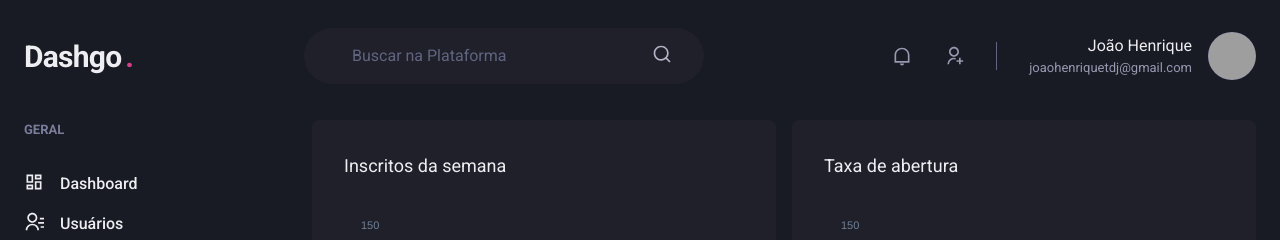
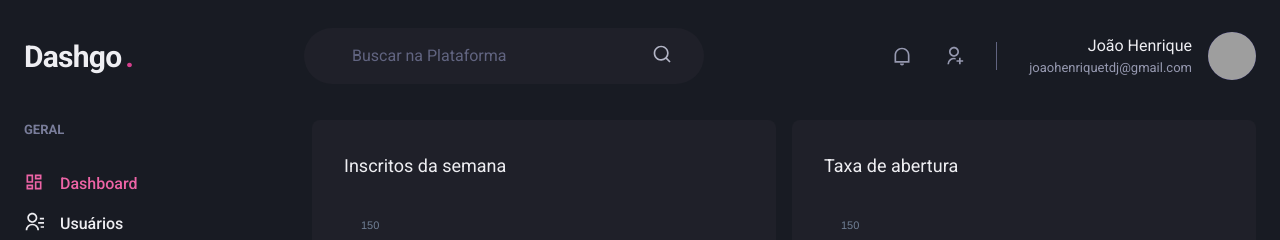
Before and after one commit to joaoh4547/dashgo, a Next.js app: page /dashboard in a window 1280 px wide. Shown: the top 240 px of the page. Built offline with nearby package versions, Linux system fonts and the light colour scheme; grey boxes are pictures that could not be loaded.

Commit message:
add ActiveLink component

```diff
--- /dev/null
+++ b/src/components/ActiveLink.tsx
@@ -0,0 +1,37 @@
+import Link, { LinkProps } from "next/link";
+import { useRouter } from "next/router";
+import { cloneElement, ReactElement } from "react";
+
+interface ActiveLinkProps extends LinkProps {
+    children: ReactElement;
+    shouldMatchExactHref?: boolean;
+}
+
+export function ActiveLink({
+    children,
+    shouldMatchExactHref = false,
+    ...rest
+}: ActiveLinkProps) {
+    const { asPath } = useRouter();
+
+    let isActive = false;
+
+    if (shouldMatchExactHref && (asPath === rest.href || asPath === rest.as)) {
+        isActive = true;
+    }
+
+    if (
+        !shouldMatchExactHref &&
+        (asPath.startsWith(String(rest.href)) ||
+            asPath.startsWith(String(rest.as)))
+    ) {
+        isActive = true;
+    }
+    return (
+        <Link {...rest}>
+            {cloneElement(children, {
+                color: isActive ? "pink.400" : "gray.50",
+            })}
+        </Link>
+    );
+}
--- a/src/components/Sidebar/NavLink.tsx
+++ b/src/components/Sidebar/NavLink.tsx
@@ -4,8 +4,8 @@
     Text,
     LinkProps as ChakraLinkProps,
 } from "@chakra-ui/react";
-import Link from "next/link";
 import { ElementType } from "react";
+import { ActiveLink } from "../ActiveLink";
 
 interface NavLinkProps extends ChakraLinkProps {
     icon: ElementType;
@@ -15,13 +15,13 @@
 
 export function NavLink({ children, icon, href, ...rest }: NavLinkProps) {
     return (
-        <Link href={href} passHref>
+        <ActiveLink href={href} passHref>
             <ChakraLink display="flex" align="center" {...rest}>
                 <Icon as={icon} fontSize="20" />
                 <Text ml="4" fontWeight="medium">
                     {children}
                 </Text>
             </ChakraLink>
-        </Link>
+        </ActiveLink>
     );
 }
```
